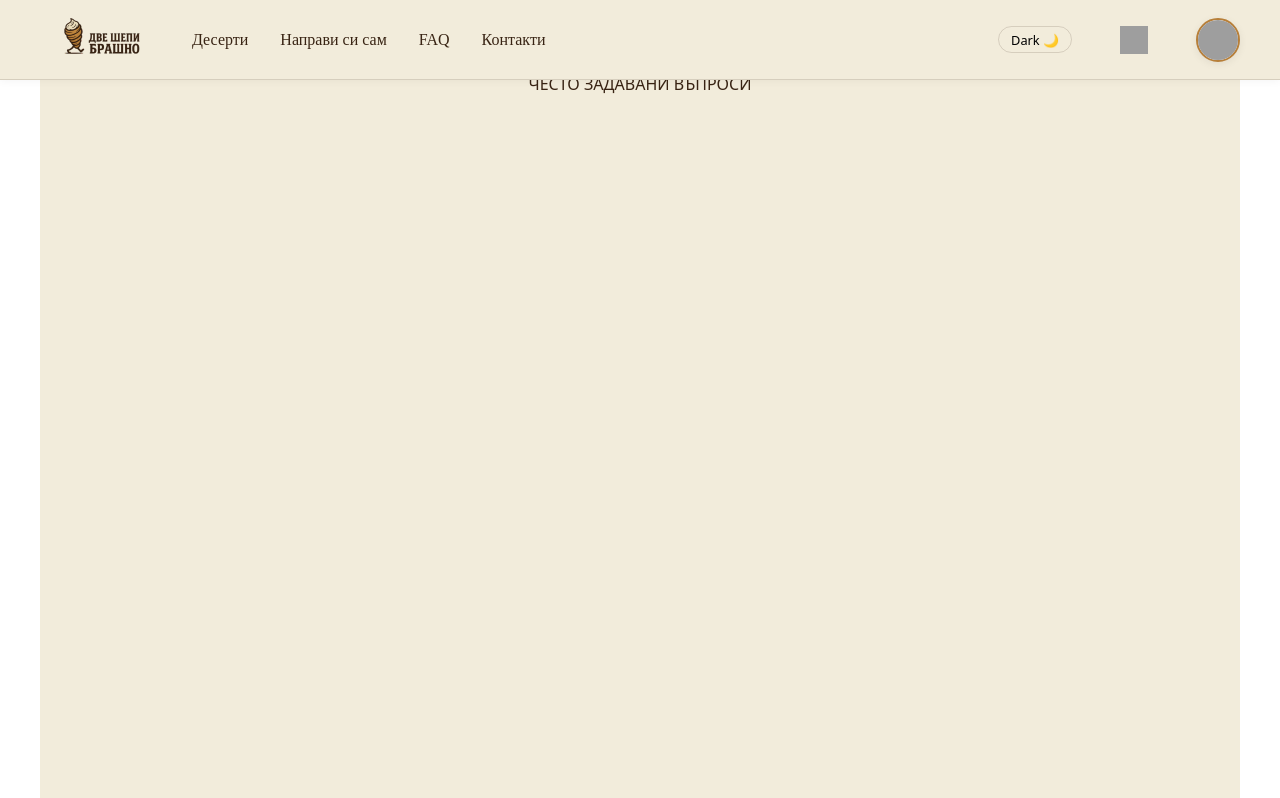
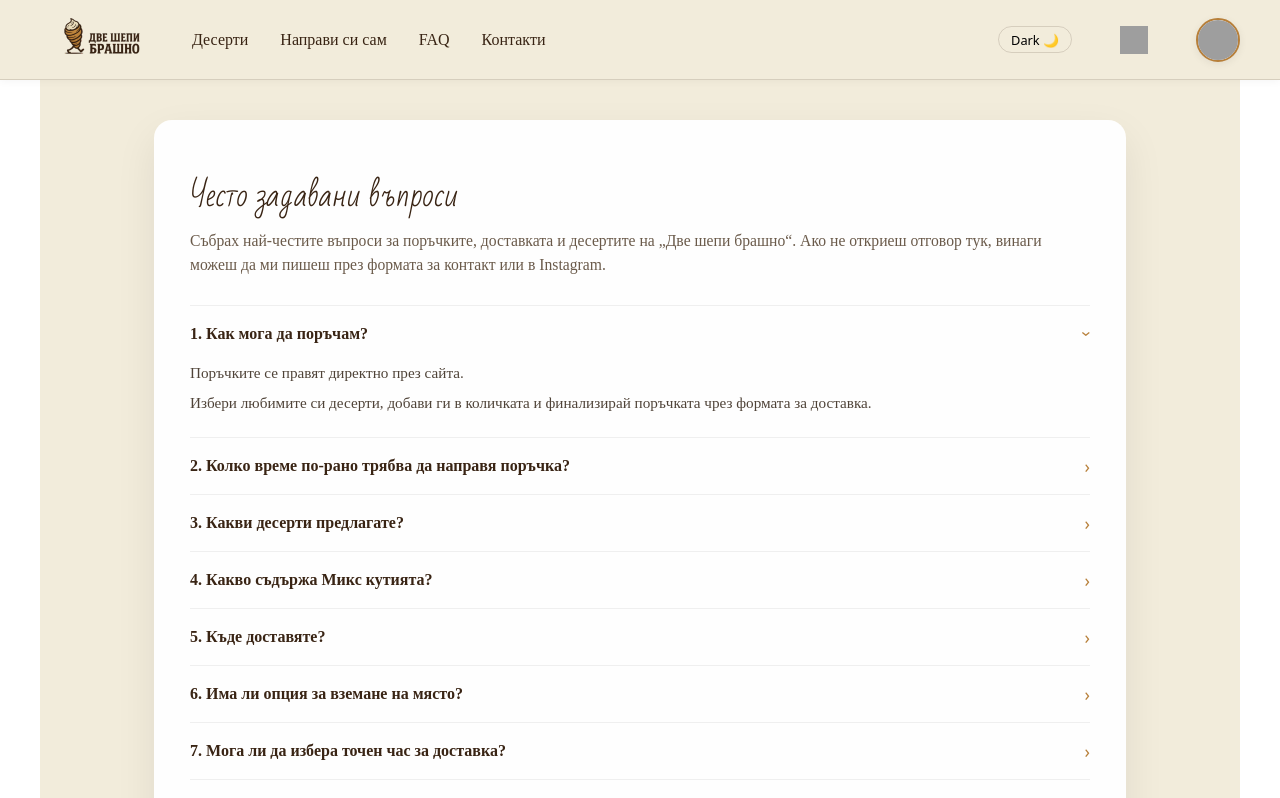
Before and after one commit to zM-ax/SoftUni-project-React, a React (Vite) app: page /faq in a window 1280 px wide. Shown: the top 798 px of the page. Built offline with nearby package versions, Linux system fonts and the light colour scheme; grey boxes are pictures that could not be loaded; a web font is replaced by a local one.

Commit message:
Extract FAQs as constant and implement them in FAQPage

```diff
--- /dev/null
+++ b/src/constants/faq.ts
@@ -0,0 +1,104 @@
+export type FAQItem = {
+  id: number;
+  question: string;
+  answer: string; // HTML string so we can use <strong> for particular emphasis
+};
+
+export const FAQ_ITEMS: FAQItem[] = [
+  {
+    id: 1,
+    question: "Как мога да поръчам?",
+    answer: `
+      <p>Поръчките се правят директно през сайта.</p>
+      <p>Избери любимите си десерти, добави ги в количката и финализирай поръчката чрез формата за доставка.</p>
+    `,
+  },
+  {
+    id: 2,
+    question: "Колко време по-рано трябва да направя поръчка?",
+    answer: `
+      <p>Обикновено <strong>3–4 дни по-рано</strong> е напълно достатъчно.</p>
+      <p>В пикови периоди като <strong>Коледа, Великден и други празници</strong> датите се запълват по-бързо, затова е добре да резервираш възможно най-рано.</p>
+    `,
+  },
+  {
+    id: 3,
+    question: "Какви десерти предлагате?",
+    answer: `
+      <p>Предлагам фунийки с ванилов крем, малки и големи еклери, прасковки, меденки, скалички и няколко вида торти.</p>
+      <p>Менюто се обновява спрямо сезона и наличностите.</p>
+    `,
+  },
+  {
+    id: 4,
+    question: "Какво съдържа Микс кутията?",
+    answer: `
+      <p>Стандартният микс включва:</p>
+      <p>• 2 фунийки<br>
+         • 1 голям и 2 малки еклера<br>
+         • 2 меденки (с мармалад или крем)<br>
+         • 2 прасковки (с мармалад или крем)<br>
+         • 2 скалички</p>
+      <p>Всяка седмица има и <strong>допълнителен десерт</strong>, който избираме чрез гласуване и може да се добави към Микс кутията.</p>
+    `,
+  },
+  {
+    id: 5,
+    question: "Къде доставяте?",
+    answer: `
+      <p>Доставям <strong>само в рамките на София</strong> чрез лична доставка.</p>
+    `,
+  },
+  {
+    id: 6,
+    question: "Има ли опция за вземане на място?",
+    answer: `
+      <p>Да — в определени дни и часове може да вземеш поръчката от <strong>предварително уточнено място</strong>.</p>
+    `,
+  },
+  {
+    id: 7,
+    question: "Мога ли да избера точен час за доставка?",
+    answer: `
+      <p>Правя всичко възможно да се съобразя с предпочитанията ти, но обичайният времеви диапазон е <strong>в рамките на 1–2 часа</strong>, тъй като доставям лично.</p>
+    `,
+  },
+  {
+    id: 8,
+    question:
+      "Мога ли да поръчам по-големи количества за празници, фирмени събития или подаръци?",
+    answer: `
+      <p>Да! Мога да приготвя по-големи количества и <strong>персонализирани кутии</strong> — например за подаръци или корпоративни клиенти.</p>
+      <p>Препоръчително е да заявиш поръчката поне <strong>5–7 дни предварително</strong>.</p>
+    `,
+  },
+  {
+    id: 9,
+    question: "Работите ли с натурални съставки?",
+    answer: `
+      <p>Да. Кремовете са <strong>домашни</strong>, използвам <strong>качествени продукти</strong>, а при оцветителите избирам <strong>натурални варианти</strong>, когато е възможно.</p>
+    `,
+  },
+  {
+    id: 10,
+    question: "Мога ли да направя персонализирана кутия?",
+    answer: `
+      <p>Да — можеш да комбинираш любимите си десерти или да поръчаш кутия само с <strong>един вид</strong>.</p>
+    `,
+  },
+  {
+    id: 11,
+    question: "Как се съхраняват десертите?",
+    answer: `
+      <p>Всички десерти се съхраняват в <strong>хладилник</strong> и е добре да се консумират в рамките на <strong>3–4 дни</strong>.</p>
+    `,
+  },
+  {
+    id: 12,
+    question: "Подходящи ли са десертите за деца?",
+    answer: `
+      <p>Да — кремовете са домашни, а за цветни сладки като праскови използвам <strong>натурални оцветители</strong>.</p>
+    `,
+  },
+];
+export default FAQ_ITEMS;
--- a/src/pages/FAQ/FAQPage.tsx
+++ b/src/pages/FAQ/FAQPage.tsx
@@ -1,5 +1,158 @@
+import { useState } from "react";
+import styled from "styled-components";
+import { FAQ_ITEMS } from "../../constants/faq";
+
+const PageWrapperStyled = styled.div`
+  min-height: calc(100vh - 72px);
+  padding: 3rem 1.5rem 4rem;
+
+  @media ${({ theme }) => theme.devices.tablet} {
+    padding: 2.5rem 1.25rem 3rem;
+  }
+
+  @media ${({ theme }) => theme.devices.mobile} {
+    padding: 2rem 1rem 2.5rem;
+  }
+`;
+
+const ContentStyled = styled.div`
+  max-width: 900px;
+  margin: 0 auto;
+  background: rgba(255, 255, 255, 0.96);
+  border-radius: 18px;
+  padding: 2.5rem 2.25rem;
+  box-shadow: 0 16px 40px rgba(0, 0, 0, 0.08);
+
+  @media ${({ theme }) => theme.devices.mobile} {
+    padding: 1.8rem 1.5rem;
+  }
+`;
+
+const TitleStyled = styled.h1`
+  font-size: 1.9rem;
+  margin-bottom: 0.4rem;
+  color: ${({ theme }) => theme.colors.text};
+  font-family: ${({ theme }) => theme.fonts.titles};
+`;
+
+const IntroStyled = styled.p`
+  font-size: 0.98rem;
+  color: #6a5a4a;
+  margin-bottom: 1.8rem;
+  font-family: ${({ theme }) => theme.fonts.descriptions};
+`;
+
+const AccordionStyled = styled.div`
+  margin-top: 1.5rem;
+  border-top: 1px solid rgba(0, 0, 0, 0.06);
+`;
+
+const ItemStyled = styled.div`
+  border-bottom: 1px solid rgba(0, 0, 0, 0.06);
+`;
+
+const QuestionRowStyled = styled.button<{ $isOpen: boolean }>`
+  width: 100%;
+  padding: 1rem 0;
+  border: none;
+  background: transparent;
+  display: flex;
+  justify-content: space-between;
+  gap: 1rem;
+  cursor: pointer;
+  align-items: center;
+
+  &:hover h3 {
+    color: ${({ theme }) => theme.colors.primary};
+  }
+`;
+
+const QuestionTextStyled = styled.h3`
+  margin: 0;
+  text-align: left;
+  font-size: 1rem;
+  font-weight: 600;
+  color: ${({ theme }) => theme.colors.text};
+  font-family: ${({ theme }) => theme.fonts.body};
+`;
+
+const IconStyled = styled.span<{ $isOpen: boolean }>`
+  font-size: 1.1rem;
+  color: ${({ theme }) => theme.colors.primary};
+  transform: ${({ $isOpen }) => ($isOpen ? "rotate(90deg)" : "none")};
+  transition: transform 0.15s ease;
+`;
+
+const AnswerStyled = styled.div<{ $isOpen: boolean }>`
+  max-height: ${({ $isOpen }) => ($isOpen ? "600px" : "0px")};
+  overflow: hidden;
+  transition: max-height 0.22s ease;
+`;
+
+const AnswerInnerStyled = styled.div`
+  padding-bottom: 1rem;
+  padding-right: 1.5rem;
+  font-size: 0.95rem;
+  color: #4f4338;
+  line-height: 1.5;
+  font-family: ${({ theme }) => theme.fonts.descriptions};
+
+  p {
+    margin: 0 0 0.4rem;
+  }
+
+  strong {
+    font-weight: 600;
+    color: ${({ theme }) => theme.colors.primary};
+  }
+`;
+
 const FAQPage = () => {
-  return <div>ЧЕСТО ЗАДАВАНИ ВЪПРОСИ</div>;
+  const [openId, setOpenId] = useState<number | null>(FAQ_ITEMS[0]?.id ?? null);
+
+  const toggleItem = (id: number) => {
+    setOpenId((current) => (current === id ? null : id));
+  };
+
+  return (
+    <PageWrapperStyled>
+      <ContentStyled>
+        <TitleStyled>Често задавани въпроси</TitleStyled>
+        <IntroStyled>
+          Събрах най-честите въпроси за поръчките, доставката и десертите на
+          „Две шепи брашно“. Ако не откриеш отговор тук, винаги можеш да ми
+          пишеш през формата за контакт или в Instagram.
+        </IntroStyled>
+
+        <AccordionStyled>
+          {FAQ_ITEMS.map((item) => {
+            const isOpen = item.id === openId;
+
+            return (
+              <ItemStyled key={item.id}>
+                <QuestionRowStyled
+                  type="button"
+                  onClick={() => toggleItem(item.id)}
+                  $isOpen={isOpen}
+                >
+                  <QuestionTextStyled>
+                    {item.id}. {item.question}
+                  </QuestionTextStyled>
+                  <IconStyled $isOpen={isOpen}>›</IconStyled>
+                </QuestionRowStyled>
+
+                <AnswerStyled $isOpen={isOpen}>
+                  <AnswerInnerStyled
+                    dangerouslySetInnerHTML={{ __html: item.answer }} //This is safe because we use our own html from faq constants
+                  />
+                </AnswerStyled>
+              </ItemStyled>
+            );
+          })}
+        </AccordionStyled>
+      </ContentStyled>
+    </PageWrapperStyled>
+  );
 };
 
 export default FAQPage;
```
